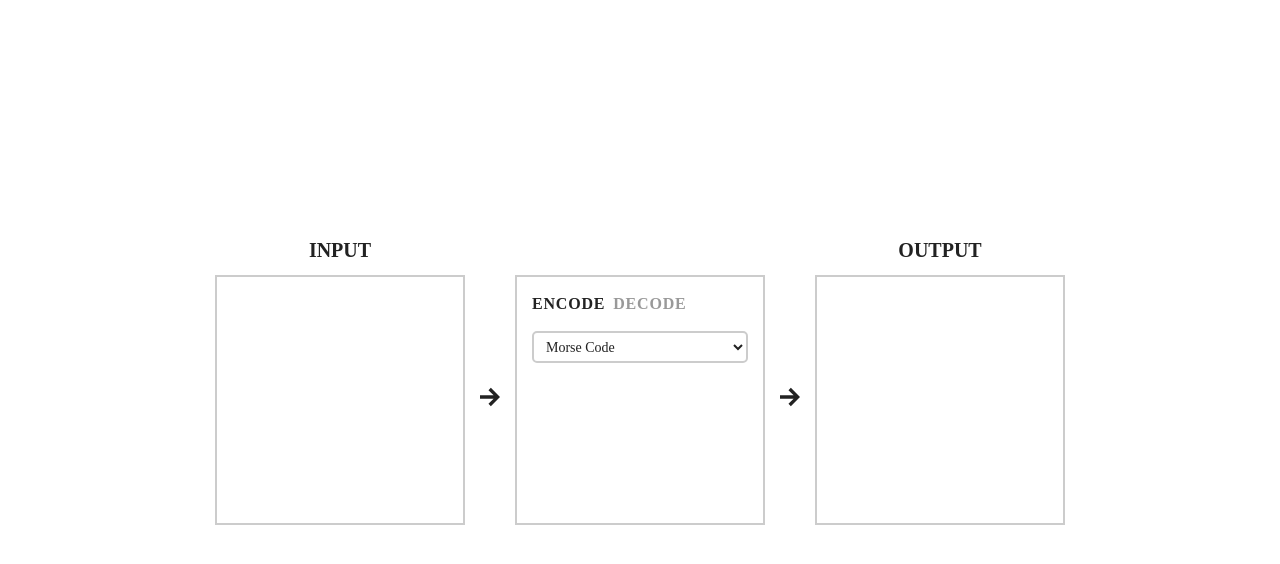
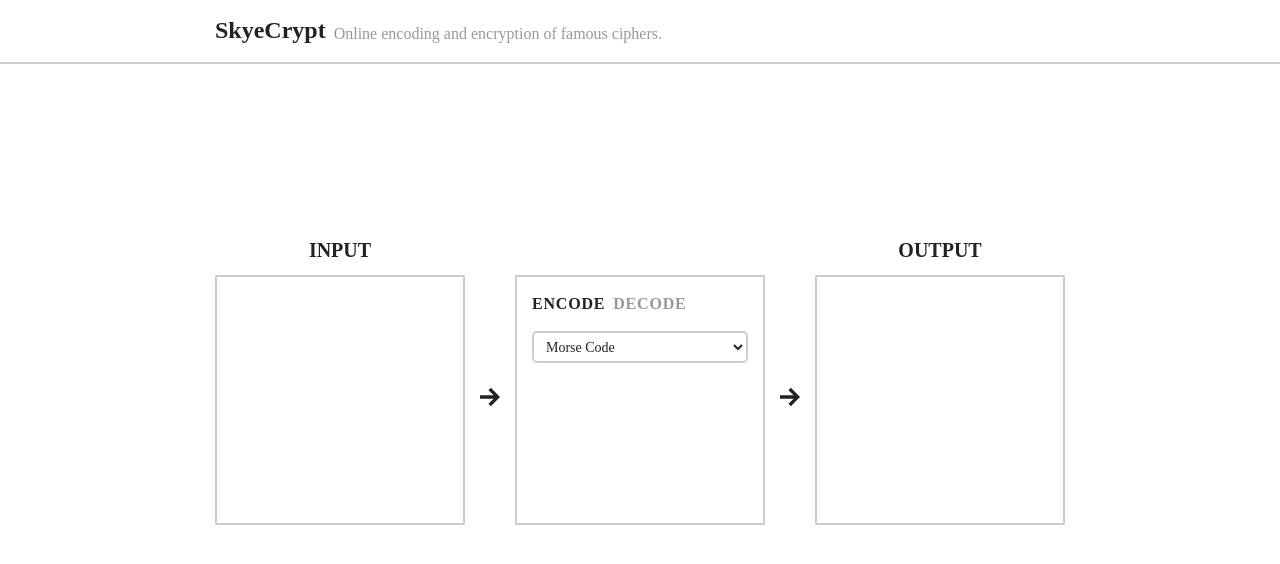
Before and after one commit to gaberomualdo/skyecrypt, a plain HTML site: page index.html in a window 1280 px wide. Drawn offline with Linux system fonts and the light colour scheme; a web font is replaced by a local one.

Commit message:
finished SkyeCrypt

```diff
--- a/index.html
+++ b/index.html
@@ -4,7 +4,7 @@
   <meta charset="UTF-8">
   <meta name="viewport" content="width=device-width, initial-scale=1.0">
   <meta http-equiv="X-UA-Compatible" content="ie=edge">
-  <title>Skyecrypt</title>
+  <title>Skyecrypt: online encoding and encryption of famous ciphers</title>
 
   <link rel="stylesheet" href="main.css">
   <link rel="shortcut icon" href="favicon.png">
@@ -13,7 +13,8 @@
 </head>
 <body>
   <nav>
-
+    <h1>SkyeCrypt</h1>
+    <p>Online encoding and encryption of famous ciphers.</p>
   </nav>
   <div class="container">
     <section class="labels">
--- a/main.css
+++ b/main.css
@@ -8,6 +8,38 @@ body {
   text-align: center;
   background-color: #fff;
   overflow: hidden;
+}
+nav {
+  position: absolute;
+  top: 0;
+  width: 100%;
+  box-sizing: border-box;
+  min-width: 950px;
+  height: 4rem;
+  padding: 0 calc(((100vw - 850px) / 2));
+  border-bottom: 2px solid #ccc;
+  cursor: default;
+}
+nav h1 {
+  float: left;
+  font-size: 1.5rem;
+  font-weight: bold;
+  line-height: calc(4rem - 4px);
+}
+nav p {
+  float: left;
+  font-size: 1rem;
+  font-weight: bold;
+  line-height: 1;
+  padding-top: 1.625rem;
+  color: #999;
+  margin-left: .5rem;
+  font-weight: normal;
+}
+@media (max-width: 950px){
+  nav {
+    padding: 0 50px;
+  }
 }
 div.container {
   border-top: none;
```
Also changed, not shown: 1 other file.
